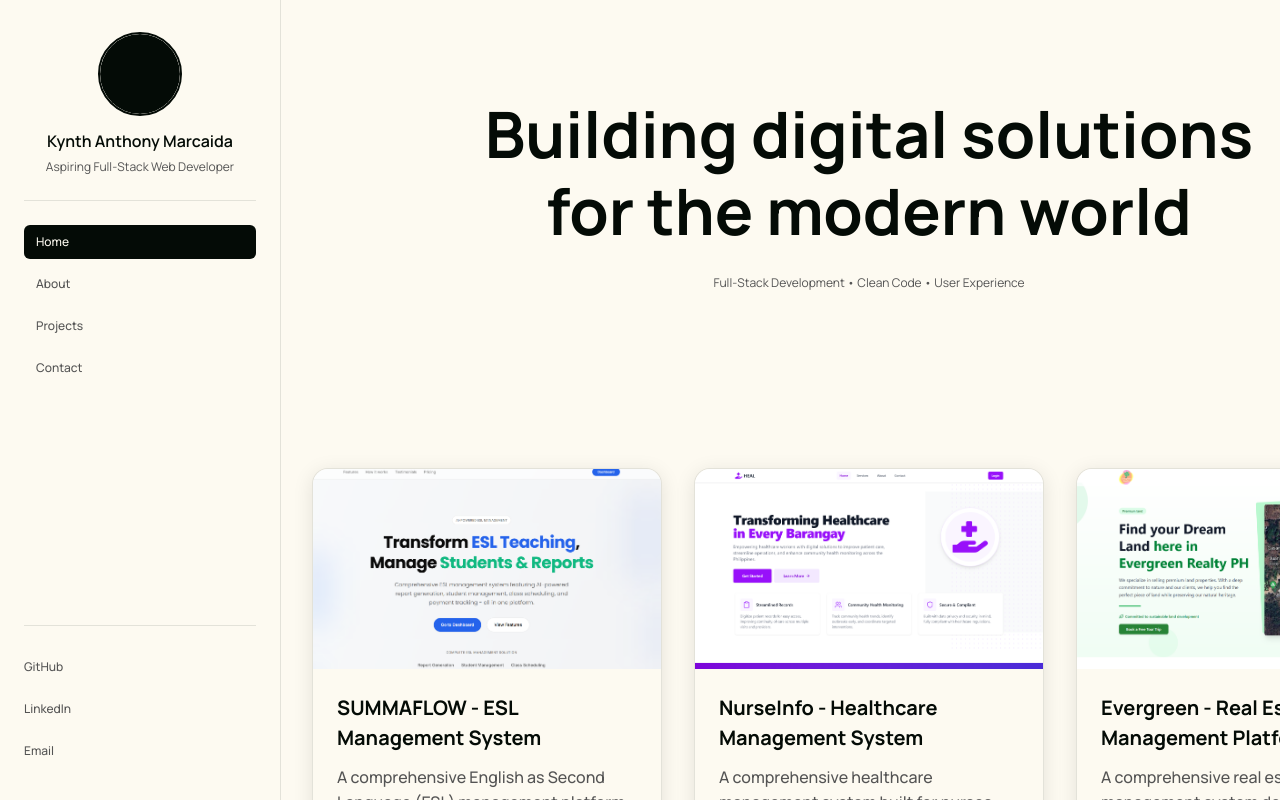
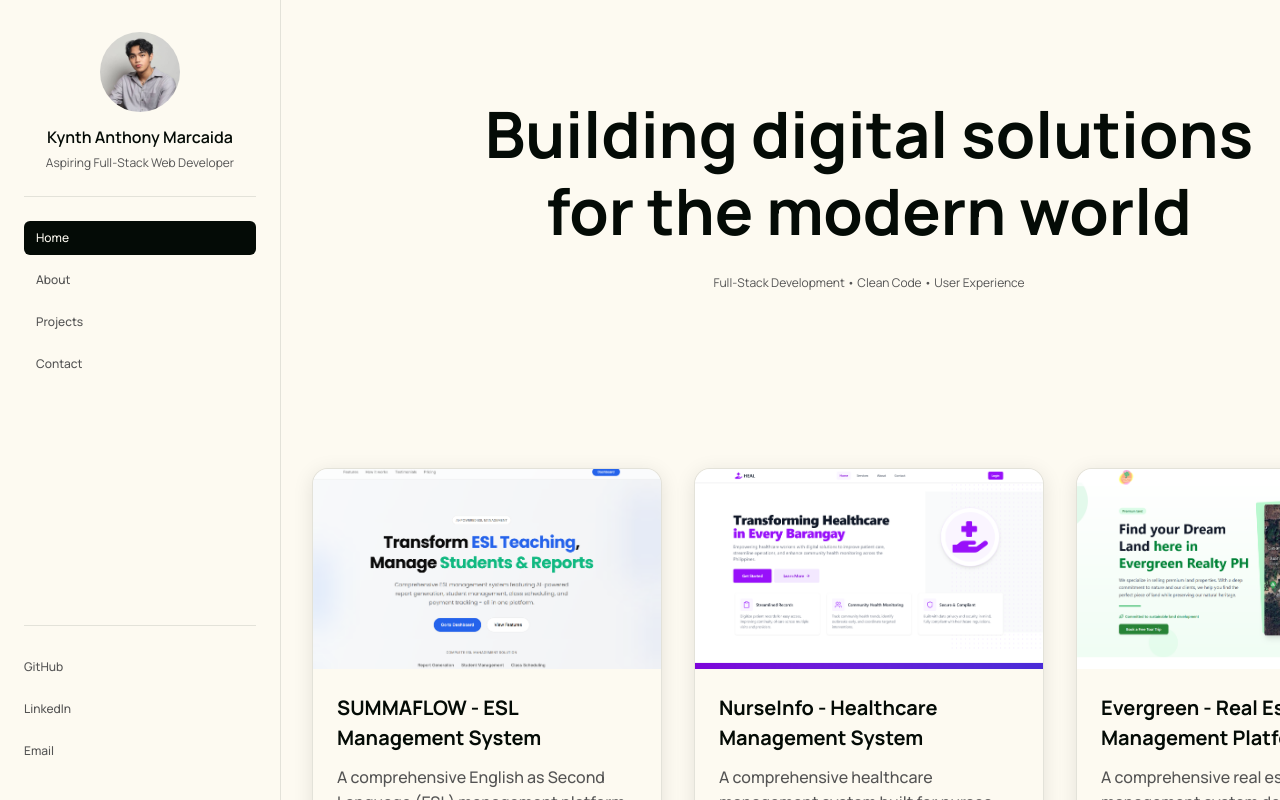
Before and after one commit to kynth65/portfolio, a React (Vite) app: page / in a window 1280 px wide. Shown: the top 800 px of the page. Built offline with nearby package versions, Linux system fonts and the light colour scheme.

Commit message:
Update profile image and remove border styling
- Replace placeholder profile.svg with actual profile photo
- Remove border from profile image for cleaner appearance

```diff
--- a/src/components/Sidebar.css
+++ b/src/components/Sidebar.css
@@ -71,7 +71,6 @@
   border-radius: 50%;
   display: block;
   margin: 0 auto;
-  border: 2px solid var(--accent-color);
 }
 
 .profile-name {
--- a/src/components/Sidebar.tsx
+++ b/src/components/Sidebar.tsx
@@ -34,7 +34,7 @@ const Sidebar = ({ activeSection }: SidebarProps) => {
         <div className="sidebar-content">
           <div className="profile-section">
             <div className="profile-image">
-              <img src="/profile.svg" alt="Kynth Anthony Marcaida" />
+              <img src="/images/projects/profile.jpg" alt="Kynth Anthony Marcaida" />
             </div>
             <h1 className="profile-name">Kynth Anthony Marcaida</h1>
             <p className="profile-title">Aspiring Full-Stack Web Developer</p>
```
Also changed, not shown: public/images/projects/profile.jpg (added).
